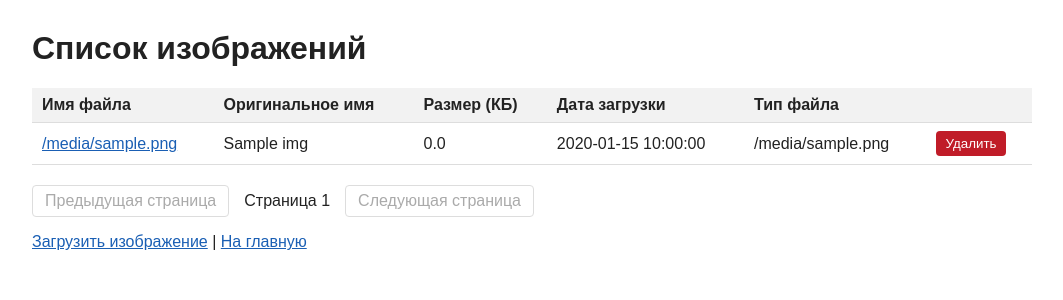
After one commit to pelopsmrf/jr_image_project, a FastAPI app: template templates/images_list.html in a window 1280 px wide. The commit adds this page. Shown: the top 300 px of the page, without its empty margins (108-1171 px from the left). Run offline with FastAPI, Linux system fonts and the light colour scheme; the template is opened without the code that fills it: most values are stand-ins (such as "Sample title", 1, 10 or a date in 2020).

Commit message:
Сервер картинок 2.0: PostgreSQL, список с пагинацией, удаление, бэкапы
Co-Authored-By: Claude Opus 5.5 <noreply@anthropic.com>

```diff
--- a/app.py
+++ b/app.py
@@ -1,16 +1,19 @@
 from fastapi import FastAPI, Request, UploadFile, File
-from fastapi.responses import HTMLResponse
+from fastapi.responses import HTMLResponse, RedirectResponse
+from fastapi.staticfiles import StaticFiles
 from fastapi.templating import Jinja2Templates
 import uvicorn
 from pathlib import Path
 import logging
 
 from utils.file_utils import is_allowed_file, is_real_image, get_unique_name, MAX_UPLOAD_SIZE
+from utils import db
 
 
 IMAGES_DIR = Path("images")
 LOGS_DIR = Path("logs")
 IMAGES_URL = "http://localhost:8080/images/"
+PER_PAGE = 10
 
 IMAGES_DIR.mkdir(exist_ok=True)
 LOGS_DIR.mkdir(exist_ok=True)
@@ -26,7 +29,10 @@ logging.basicConfig(
 )
 
 app = FastAPI()
+app.mount("/static", StaticFiles(directory="static"), name="static")
 templates = Jinja2Templates(directory="templates")
+
+db.init_db()
 
 
 @app.get("/", response_class=HTMLResponse)
@@ -35,15 +41,52 @@ def index(request: Request):
     return templates.TemplateResponse(request=request, name="index.html")
 
 
-@app.get("/images/", response_class=HTMLResponse)
-def images(request: Request):
-    """Список загруженных изображений."""
-    files = sorted(f.name for f in IMAGES_DIR.iterdir() if is_allowed_file(f))
+@app.get("/images/")
+def images():
+    """Старый адрес каталога, перенаправляем на новый список."""
+    return RedirectResponse("/images-list")
+
+
+@app.get("/images-list", response_class=HTMLResponse)
+def images_list(request: Request, page: int = 1):
+    """Список изображений из БД, по 10 штук на странице."""
+    page = max(page, 1)
+    total = db.count_images()
+    rows = db.get_images(PER_PAGE, (page - 1) * PER_PAGE)
     return templates.TemplateResponse(
         request=request,
-        name="images.html",
-        context={"files": files, "images_url": IMAGES_URL},
+        name="images_list.html",
+        context={
+            "images": rows,
+            "images_url": IMAGES_URL,
+            "page": page,
+            "has_prev": page > 1,
+            "has_next": page * PER_PAGE < total,
+        },
     )
+
+
+@app.post("/delete/{image_id}")
+def delete(request: Request, image_id: int):
+    """Удаляет запись из БД и файл с диска."""
+    filename = db.delete_image(image_id)
+    if filename is None:
+        logging.info(f"Ошибка: изображение с id={image_id} не найдено.")
+        return templates.TemplateResponse(
+            request=request,
+            name="error.html",
+            context={"error": f"Изображение с id={image_id} не найдено"},
+            status_code=404,
+        )
+
+    file_path = IMAGES_DIR / filename
+    if file_path.exists():
+        file_path.unlink()
+        logging.info(f"Успех: изображение {filename} удалено.")
+    else:
+        logging.info(f"Ошибка: файл {filename} отсутствует на диске, удалена только запись в БД.")
+
+    return RedirectResponse("/images-list", status_code=303)
 
 
 @app.get("/upload", response_class=HTMLResponse)
@@ -54,7 +97,7 @@ def upload_page(request: Request):
 
 @app.post("/upload", response_class=HTMLResponse)
 async def upload(request: Request, file: UploadFile = File(...)):
-    """Загрузка изображения: проверяем, сохраняем и возвращаем ссылку."""
+    """Загрузка изображения: проверяем, сохраняем файл и метаданные, возвращаем ссылку."""
     my_file = Path(file.filename)
 
     if not is_allowed_file(my_file):
@@ -71,9 +114,18 @@ async def upload(request: Request, file: UploadFile = File(...)):
         return show_error(request, "Файл не является изображением")
 
     new_name = get_unique_name(my_file)
-    (IMAGES_DIR / new_name).write_bytes(contents)
+    file_path = IMAGES_DIR / new_name
+    file_path.write_bytes(contents)
+
+    try:
+        db.save_metadata(new_name, my_file.name, len(contents), my_file.suffix.lower().lstrip("."))
+    except Exception as e:
+        # Без записи в БД файл не нужен, удаляем его
+        file_path.unlink()
+        logging.info(f"Ошибка: не удалось сохранить метаданные {my_file.name} в БД ({e}).")
+        return show_error(request, "Ошибка базы данных, файл не сохранён", status_code=500)
+
     logging.info(f"Успех: изображение {new_name} загружено.")
-
     return templates.TemplateResponse(
         request=request,
         name="upload.html",
@@ -81,12 +133,12 @@ async def upload(request: Request, file: UploadFile = File(...)):
     )
 
 
-def show_error(request: Request, message: str):
+def show_error(request: Request, message: str, status_code: int = 400):
     return templates.TemplateResponse(
         request=request,
         name="upload.html",
         context={"error": message},
-        status_code=400,
+        status_code=status_code,
     )
 
 
--- a/requirements.txt
+++ b/requirements.txt
@@ -3,3 +3,4 @@ uvicorn==0.52.3
 Jinja2==3.1.6
 python-multipart==0.0.32
 pillow==12.3.0
+psycopg2-binary==2.9.11
--- /dev/null
+++ b/static/style.css
@@ -0,0 +1,66 @@
+body {
+    font-family: Arial, sans-serif;
+    max-width: 1000px;
+    margin: 30px auto;
+    padding: 0 16px;
+    color: #222;
+}
+
+a {
+    color: #1a5fb4;
+}
+
+.error {
+    color: #c01c28;
+}
+
+table {
+    width: 100%;
+    border-collapse: collapse;
+    margin-bottom: 20px;
+}
+
+th, td {
+    padding: 8px 10px;
+    border-bottom: 1px solid #ddd;
+    text-align: left;
+}
+
+th {
+    background: #f2f2f2;
+}
+
+tr:hover {
+    background: #fafafa;
+}
+
+form {
+    margin: 0;
+}
+
+.delete {
+    background: #c01c28;
+    color: white;
+    border: none;
+    padding: 5px 10px;
+    border-radius: 4px;
+    cursor: pointer;
+}
+
+.pagination {
+    display: flex;
+    align-items: center;
+    gap: 15px;
+}
+
+.button {
+    padding: 6px 12px;
+    border: 1px solid #1a5fb4;
+    border-radius: 4px;
+    text-decoration: none;
+}
+
+.disabled {
+    color: #aaa;
+    border-color: #ddd;
+}
--- /dev/null
+++ b/templates/images_list.html
@@ -0,0 +1,58 @@
+<!DOCTYPE html>
+<html lang="ru">
+<head>
+    <meta charset="UTF-8">
+    <title>Сервер картинок</title>
+    <link rel="stylesheet" href="/static/style.css">
+</head>
+<body>
+    <h1>Список изображений</h1>
+
+    {% if images %}
+        <table>
+            <tr>
+                <th>Имя файла</th>
+                <th>Оригинальное имя</th>
+                <th>Размер (КБ)</th>
+                <th>Дата загрузки</th>
+                <th>Тип файла</th>
+                <th></th>
+            </tr>
+            {% for img in images %}
+                <tr>
+                    <td><a href="{{ images_url }}{{ img.filename }}">{{ img.filename }}</a></td>
+                    <td>{{ img.original_name }}</td>
+                    <td>{{ (img.size / 1024) | round(1) }}</td>
+                    <td>{{ img.upload_time.strftime('%Y-%m-%d %H:%M:%S') }}</td>
+                    <td>{{ img.file_type }}</td>
+                    <td>
+                        <form action="/delete/{{ img.id }}" method="post">
+                            <button type="submit" class="delete">Удалить</button>
+                        </form>
+                    </td>
+                </tr>
+            {% endfor %}
+        </table>
+    {% else %}
+        <p>Нет загруженных изображений</p>
+    {% endif %}
+
+    <div class="pagination">
+        {% if has_prev %}
+            <a class="button" href="/images-list?page={{ page - 1 }}">Предыдущая страница</a>
+        {% else %}
+            <span class="button disabled">Предыдущая страница</span>
+        {% endif %}
+
+        <span>Страница {{ page }}</span>
+
+        {% if has_next %}
+            <a class="button" href="/images-list?page={{ page + 1 }}">Следующая страница</a>
+        {% else %}
+            <span class="button disabled">Следующая страница</span>
+        {% endif %}
+    </div>
+
+    <p><a href="/upload">Загрузить изображение</a> | <a href="/">На главную</a></p>
+</body>
+</html>
--- a/templates/index.html
+++ b/templates/index.html
@@ -3,13 +3,14 @@
 <head>
     <meta charset="UTF-8">
     <title>Сервер картинок</title>
+    <link rel="stylesheet" href="/static/style.css">
 </head>
 <body>
     <h1>Добро пожаловать на наш сервер картинок!</h1>
     <p>Загрузите картинку (.jpg, .png, .gif, до 5 МБ) и получите прямую ссылку на неё.</p>
     <ul>
         <li><a href="/upload">Загрузить изображение</a></li>
-        <li><a href="/images/">Все изображения</a></li>
+        <li><a href="/images-list">Все изображения</a></li>
     </ul>
 </body>
 </html>
--- a/templates/upload.html
+++ b/templates/upload.html
@@ -3,12 +3,13 @@
 <head>
     <meta charset="UTF-8">
     <title>Сервер картинок</title>
+    <link rel="stylesheet" href="/static/style.css">
 </head>
 <body>
     <h1>Загрузка изображения на наш сервер!</h1>
 
     {% if error %}
-        <p style="color: red;">{{ error }}</p>
+        <p class="error">{{ error }}</p>
     {% endif %}
 
     {% if url %}
@@ -22,6 +23,6 @@
         <br>
         <input type="submit" value="Загрузить">
     </form>
-    <p><a href="/">Назад на главную</a></p>
+    <p><a href="/images-list">Все изображения</a> | <a href="/">На главную</a></p>
 </body>
 </html>
```
Also changed, not shown: backup.py (added, +39 -0 lines), compose.yaml (+30 -3 lines), templates/error.html (added, +13 -0 lines), utils/db.py (added, +64 -0 lines), README.md, 2 other files.
